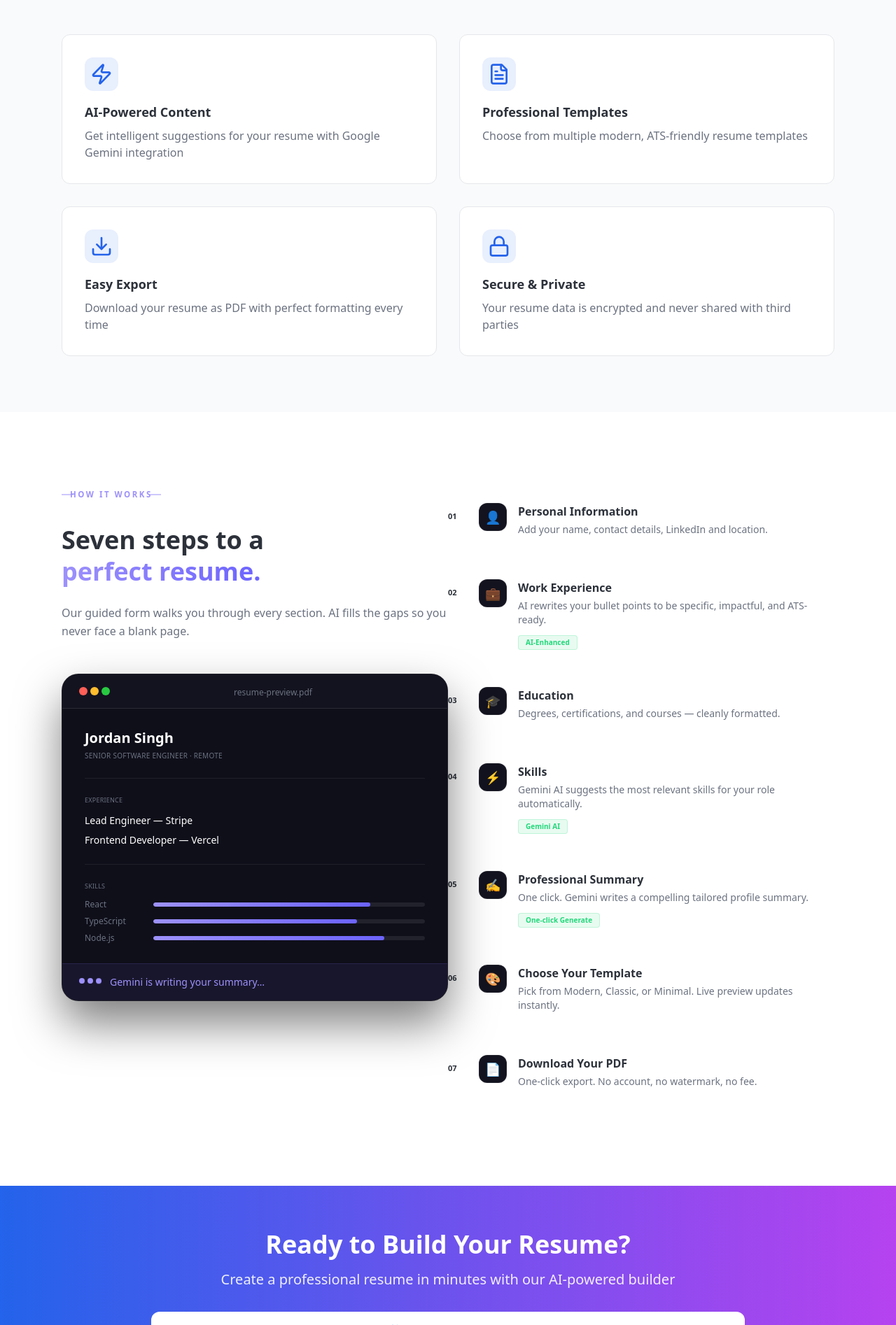
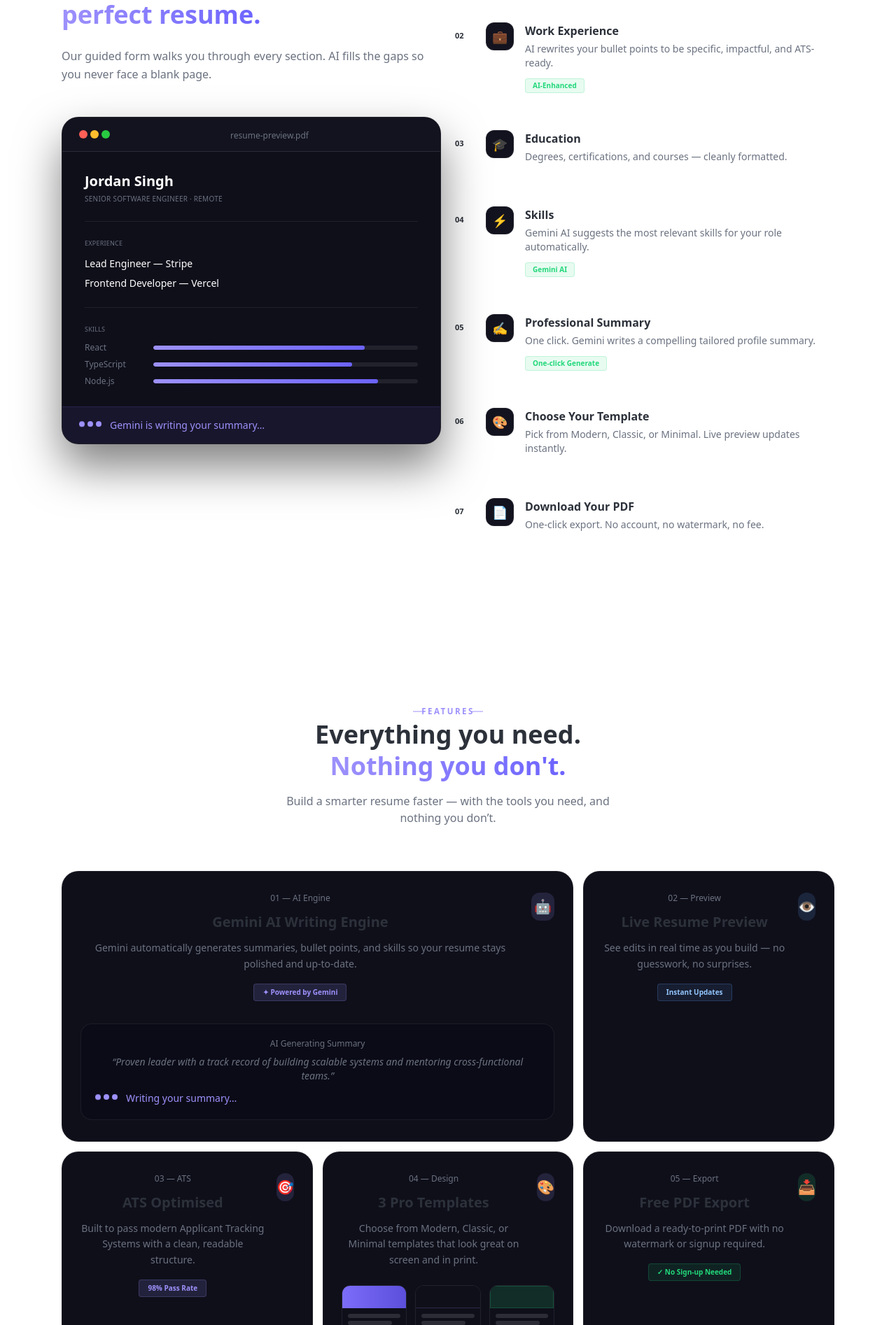
Before and after one commit to rishavchauhan123/airesumebuilder, a React (Vite) app: page / in a window 1280 px wide. Shown: the part 906-2800 px from the top of the page at 70% size. Built offline with nearby package versions, Linux system fonts and the light colour scheme; no server answers.

Commit message:
make changes 3

```diff
--- a/client/pages/Index.tsx
+++ b/client/pages/Index.tsx
@@ -111,44 +111,12 @@ export default function Index() {
         </div>
       </section>
 
-      {/* Features Section */}
-      <section className="bg-gray-50 py-20">
-        <div className="max-w-6xl mx-auto px-6">
-          <div className="text-center mb-16">
-            <h2 className="text-4xl font-bold text-foreground mb-4">
-              Powerful Features for Your Resume
-            </h2>
-            <p className="text-xl text-muted-foreground max-w-2xl mx-auto">
-              Everything you need to create a professional resume that impresses
-              recruiters
-            </p>
-          </div>
-
-          <div className="grid grid-cols-2 gap-8">
-            {features.map((feature, index) => (
-              <div
-                key={index}
-                className="bg-white p-8 rounded-xl border border-border hover:shadow-lg transition-all"
-              >
-                <div className="w-12 h-12 bg-primary/10 rounded-lg flex items-center justify-center text-primary mb-4">
-                  {feature.icon}
-                </div>
-                <h3 className="text-lg font-bold text-foreground mb-2">
-                  {feature.title}
-                </h3>
-                <p className="text-muted-foreground">{feature.description}</p>
-              </div>
-            ))}
-          </div>
-        </div>
-      </section>
-
       {/* How It Works Section */}
       <section id="how-it-works" className="py-[104px]">
         <div className="max-w-6xl mx-auto px-6">
-          <div className="grid grid-cols-2 gap-18 items-start">
+          <div className="grid grid-cols-1 lg:grid-cols-2 gap-5 lg:gap-18 items-start">
             {/* Left Column */}
-            <div className="sticky top-[100px]">
+            <div className="lg:sticky lg:top-[100px]">
               <div className="relative mb-8">
                 <div className="relative inline-flex items-center text-[11.5px] font-semibold tracking-[2.5px] uppercase text-[#9d91fb]">
                   <span className="absolute left-0 top-1/2 -translate-y-1/2 w-4 h-[1px] bg-[#9d91fb]" />
@@ -324,6 +292,169 @@ export default function Index() {
         </div>
       </section>
 
+      {/* Features Section */}
+      <section id="features" className="py-[104px] text-center">
+        <div className="max-w-6xl mx-auto px-6">
+          <div className="relative mb-16">
+            <div className="relative inline-flex items-center justify-center text-[11.5px] font-semibold tracking-[2.5px] uppercase text-[#9d91fb]">
+              <span className="absolute left-0 top-1/2 -translate-y-1/2 w-4 h-[1px] bg-[#9d91fb]" />
+              <span className="px-3">Features</span>
+              <span className="absolute right-0 top-1/2 -translate-y-1/2 w-4 h-[1px] bg-[#9d91fb]" />
+            </div>
+            <h2 className="text-4xl font-bold text-foreground leading-tight mb-4">
+              Everything you need.<br />
+              <span className="bg-gradient-to-r from-[#9d91fb] to-[#6c63ff] bg-clip-text text-transparent">
+                Nothing you don't.
+              </span>
+            </h2>
+            <p className="text-base text-muted-foreground max-w-[500px] mx-auto">
+              Build a smarter resume faster — with the tools you need, and nothing you don’t.
+            </p>
+          </div>
+
+          <div className="grid grid-cols-1 md:grid-cols-3 gap-[14px]">
+            {/* Card 1: AI Engine */}
+            <div className="relative group md:col-span-2 bg-[#0f0f1a] border border-[rgba(255,255,255,0.07)] rounded-[24px] px-[26px] pt-[30px] pb-[30px] overflow-hidden transition-all hover:-translate-y-[3px] hover:bg-[#13131f] hover:border-[rgba(124,109,250,0.3)]">
+              <div className="absolute top-0 left-0 right-0 h-[4px] opacity-0 group-hover:opacity-100 transition-opacity bg-gradient-to-r from-[#9d91fb] to-[#6c63ff]" />
+              <div className="flex items-start justify-between gap-4">
+                <div>
+                  <p className="text-xs text-muted-foreground mb-3">01 — AI Engine</p>
+                  <h3 className="text-xl font-bold text-foreground mb-3">Gemini AI Writing Engine</h3>
+                  <p className="text-sm text-muted-foreground leading-relaxed">
+                    Gemini automatically generates summaries, bullet points, and skills so your resume stays polished and up-to-date.
+                  </p>
+                  <span className="inline-flex items-center gap-2 mt-4 text-[10px] font-semibold text-[#9d91fb] bg-[rgba(157,145,251,0.15)] border border-[rgba(157,145,251,0.2)] px-3 py-1 rounded">
+                    ✦ Powered by Gemini
+                  </span>
+                </div>
+                <div className="w-10 h-10 rounded-lg bg-[rgba(157,145,251,0.15)] flex items-center justify-center text-xl">
+                  🤖
+                </div>
+              </div>
+
+              <div className="mt-8 bg-[#0b0b17] border border-[rgba(255,255,255,0.07)] rounded-2xl p-5">
+                <div className="text-xs text-muted-foreground mb-2">AI Generating Summary</div>
+                <div className="text-sm italic text-muted-foreground mb-3">“Proven leader with a track record of building scalable systems and mentoring cross-functional teams.”</div>
+                <div className="flex items-center gap-3">
+                  <div className="flex gap-1">
+                    <span className="w-2 h-2 rounded-full bg-[#9d91fb] animate-bounce" style={{ animationDelay: "0ms" }} />
+                    <span className="w-2 h-2 rounded-full bg-[#9d91fb] animate-bounce" style={{ animationDelay: "150ms" }} />
+                    <span className="w-2 h-2 rounded-full bg-[#9d91fb] animate-bounce" style={{ animationDelay: "300ms" }} />
+                  </div>
+                  <span className="text-sm text-[#9d91fb] font-medium">Writing your summary…</span>
+                </div>
+              </div>
+            </div>
+
+            {/* Card 2: Preview */}
+            <div className="relative group bg-[#0f0f1a] border border-[rgba(255,255,255,0.07)] rounded-[24px] px-[26px] pt-[30px] pb-[30px] overflow-hidden transition-all hover:-translate-y-[3px] hover:bg-[#13131f] hover:border-[rgba(124,109,250,0.3)]">
+              <div className="absolute top-0 left-0 right-0 h-[4px] opacity-0 group-hover:opacity-100 transition-opacity bg-gradient-to-r from-[#9d91fb] to-[#6c63ff]" />
+              <div className="flex items-start justify-between gap-4">
+                <div>
+                  <p className="text-xs text-muted-foreground mb-3">02 — Preview</p>
+                  <h3 className="text-xl font-bold text-foreground mb-3">Live Resume Preview</h3>
+                  <p className="text-sm text-muted-foreground leading-relaxed">
+                    See edits in real time as you build — no guesswork, no surprises.
+                  </p>
+                  <span className="inline-flex items-center gap-2 mt-4 text-[10px] font-semibold text-[#93c5fd] bg-[rgba(96,165,250,0.1)] border border-[rgba(96,165,250,0.22)] px-3 py-1 rounded">
+                    Instant Updates
+                  </span>
+                </div>
+                <div className="w-10 h-10 rounded-lg bg-[rgba(96,165,250,0.15)] flex items-center justify-center text-xl">
+                  👁️
+                </div>
+              </div>
+            </div>
+
+            {/* Card 3: ATS */}
+            <div className="relative group bg-[#0f0f1a] border border-[rgba(255,255,255,0.07)] rounded-[24px] px-[26px] pt-[30px] pb-[30px] overflow-hidden transition-all hover:-translate-y-[3px] hover:bg-[#13131f] hover:border-[rgba(124,109,250,0.3)]">
+              <div className="absolute top-0 left-0 right-0 h-[4px] opacity-0 group-hover:opacity-100 transition-opacity bg-gradient-to-r from-[#9d91fb] to-[#6c63ff]" />
+              <div className="flex items-start justify-between gap-4">
+                <div>
+                  <p className="text-xs text-muted-foreground mb-3">03 — ATS</p>
+                  <h3 className="text-xl font-bold text-foreground mb-3">ATS Optimised</h3>
+                  <p className="text-sm text-muted-foreground leading-relaxed">
+                    Built to pass modern Applicant Tracking Systems with a clean, readable structure.
+                  </p>
+                  <span className="inline-flex items-center gap-2 mt-4 text-[10px] font-semibold text-[#9d91fb] bg-[rgba(157,145,251,0.15)] border border-[rgba(157,145,251,0.2)] px-3 py-1 rounded">
+                    98% Pass Rate
+                  </span>
+                </div>
+                <div className="w-10 h-10 rounded-lg bg-[rgba(157,145,251,0.15)] flex items-center justify-center text-xl">
+                  🎯
+                </div>
+              </div>
+            </div>
+
+            {/* Card 4: Design */}
+            <div className="relative group bg-[#0f0f1a] border border-[rgba(255,255,255,0.07)] rounded-[24px] px-[26px] pt-[30px] pb-[30px] overflow-hidden transition-all hover:-translate-y-[3px] hover:bg-[#13131f] hover:border-[rgba(124,109,250,0.3)]">
+              <div className="absolute top-0 left-0 right-0 h-[4px] opacity-0 group-hover:opacity-100 transition-opacity bg-gradient-to-r from-[#9d91fb] to-[#6c63ff]" />
+              <div className="flex items-start justify-between gap-4">
+                <div>
+                  <p className="text-xs text-muted-foreground mb-3">04 — Design</p>
+                  <h3 className="text-xl font-bold text-foreground mb-3">3 Pro Templates</h3>
+                  <p className="text-sm text-muted-foreground leading-relaxed">
+                    Choose from Modern, Classic, or Minimal templates that look great on screen and in print.
+                  </p>
+                </div>
+                <div className="w-10 h-10 rounded-lg bg-[rgba(157,145,251,0.15)] flex items-center justify-center text-xl">
+                  🎨
+                </div>
+              </div>
+              <div className="mt-6 grid grid-cols-3 gap-3">
+                <div className="rounded-lg border border-[rgba(255,255,255,0.08)] overflow-hidden">
+                  <div className="h-8 bg-gradient-to-r from-[#7c6dfa] to-[#5b4fdb]" />
+                  <div className="p-2 space-y-1">
+                    <div className="h-1.5 bg-[rgba(255,255,255,0.12)] rounded" />
+                    <div className="h-1.5 bg-[rgba(255,255,255,0.12)] rounded w-5/6" />
+                    <div className="h-1.5 bg-[rgba(255,255,255,0.12)] rounded w-4/6" />
+                    <div className="text-[10px] text-muted-foreground mt-1">Modern</div>
+                  </div>
+                </div>
+                <div className="rounded-lg border border-[rgba(255,255,255,0.08)] overflow-hidden">
+                  <div className="h-8 bg-[#0f0f1a] border-b border-[rgba(157,145,251,0.2)]" />
+                  <div className="p-2 space-y-1">
+                    <div className="h-1.5 bg-[rgba(255,255,255,0.12)] rounded" />
+                    <div className="h-1.5 bg-[rgba(255,255,255,0.12)] rounded w-5/6" />
+                    <div className="h-1.5 bg-[rgba(255,255,255,0.12)] rounded w-4/6" />
+                    <div className="text-[10px] text-muted-foreground mt-1">Classic</div>
+                  </div>
+                </div>
+                <div className="rounded-lg border border-[rgba(255,255,255,0.08)] overflow-hidden">
+                  <div className="h-8 bg-[rgba(34,216,122,0.15)] border border-[rgba(34,216,122,0.2)]" />
+                  <div className="p-2 space-y-1">
+                    <div className="h-1.5 bg-[rgba(255,255,255,0.12)] rounded" />
+                    <div className="h-1.5 bg-[rgba(255,255,255,0.12)] rounded w-5/6" />
+                    <div className="h-1.5 bg-[rgba(255,255,255,0.12)] rounded w-4/6" />
+                    <div className="text-[10px] text-muted-foreground mt-1">Minimal</div>
+                  </div>
+                </div>
+              </div>
+            </div>
+
+            {/* Card 5: Export */}
+            <div className="relative group bg-[#0f0f1a] border border-[rgba(255,255,255,0.07)] rounded-[24px] px-[26px] pt-[30px] pb-[30px] overflow-hidden transition-all hover:-translate-y-[3px] hover:bg-[#13131f] hover:border-[rgba(124,109,250,0.3)]">
+              <div className="absolute top-0 left-0 right-0 h-[4px] opacity-0 group-hover:opacity-100 transition-opacity bg-gradient-to-r from-[#9d91fb] to-[#6c63ff]" />
+              <div className="flex items-start justify-between gap-4">
+                <div>
+                  <p className="text-xs text-muted-foreground mb-3">05 — Export</p>
+                  <h3 className="text-xl font-bold text-foreground mb-3">Free PDF Export</h3>
+                  <p className="text-sm text-muted-foreground leading-relaxed">
+                    Download a ready-to-print PDF with no watermark or signup required.
+                  </p>
+                  <span className="inline-flex items-center gap-2 mt-4 text-[10px] font-semibold text-[#22d87a] bg-[rgba(34,216,122,0.1)] border border-[rgba(34,216,122,0.2)] px-3 py-1 rounded">
+                    ✓ No Sign-up Needed
+                  </span>
+                </div>
+                <div className="w-10 h-10 rounded-lg bg-[rgba(34,216,122,0.15)] flex items-center justify-center text-xl">
+                  📥
+                </div>
+              </div>
+            </div>
+          </div>
+        </div>
+      </section>
+
       {/* CTA Section */}
       <section className="bg-gradient-to-r from-primary to-secondary py-16">
         <div className="max-w-4xl mx-auto px-6 text-center text-white">
@@ -346,7 +477,7 @@ export default function Index() {
       {/* Footer */}
       <footer className="bg-foreground text-white/80 py-12 border-t border-border">
         <div className="max-w-6xl mx-auto px-6">
-          <div className="grid grid-cols-4 gap-8 mb-8">
+          <div className="grid grid-cols-2 gap-8 mb-8">
             <div>
               <div className="flex items-center gap-2 mb-4">
                 <div className="w-8 h-8 rounded-lg bg-white/20 flex items-center justify-center">
@@ -359,77 +490,10 @@ export default function Index() {
               </p>
             </div>
             <div>
-              <h4 className="font-semibold mb-4">Product</h4>
-              <ul className="space-y-2 text-sm">
-                <li>
-                  <a href="#" className="hover:text-white transition">
-                    Features
-                  </a>
-                </li>
-                <li>
-                  <a href="#" className="hover:text-white transition">
-                    Pricing
-                  </a>
-                </li>
-                <li>
-                  <a href="#" className="hover:text-white transition">
-                    Templates
-                  </a>
-                </li>
-              </ul>
+              <p className="text-sm text-muted-foreground">
+              © 2026 ResumeAI. All rights reserved.
+              </p>
             </div>
-            <div>
-              <h4 className="font-semibold mb-4">Resources</h4>
-              <ul className="space-y-2 text-sm">
-                <li>
-                  <a href="#" className="hover:text-white transition">
-                    Blog
-                  </a>
-                </li>
-                <li>
-                  <a href="#" className="hover:text-white transition">
-                    Guides
-                  </a>
-                </li>
-                <li>
-                  <a href="#" className="hover:text-white transition">
-                    FAQ
-                  </a>
-                </li>
-              </ul>
-            </div>
-            <div>
-              <h4 className="font-semibold mb-4">Legal</h4>
-              <ul className="space-y-2 text-sm">
-                <li>
-                  <a href="#" className="hover:text-white transition">
-                    Privacy
-                  </a>
-                </li>
-                <li>
-                  <a href="#" className="hover:text-white transition">
-                    Terms
-                  </a>
-                </li>
-                <li>
-                  <a href="#" className="hover:text-white transition">
-                    Contact
-                  </a>
-                </li>
-              </ul>
-            </div>
-          </div>
-
-          <div className="border-t border-border pt-8 flex justify-between items-center flex-wrap gap-4">
-            <div className="flex items-center gap-2">
-              <div className="w-10 h-10 rounded-lg bg-gradient-to-br from-primary to-secondary flex items-center justify-center">
-                <FileText className="w-6 h-6 text-white" />
-              </div>
-              <span className="font-bold text-xl text-foreground">ResumeAI</span>
-            </div>
-            <p className="text-sm text-muted-foreground">
-              © 2026 ResumeAI. All rights reserved. Powered by <span className="text-accent font-medium">Google Gemini</span>.
-            </p>
           </div>
         </div>
       </footer>
```
